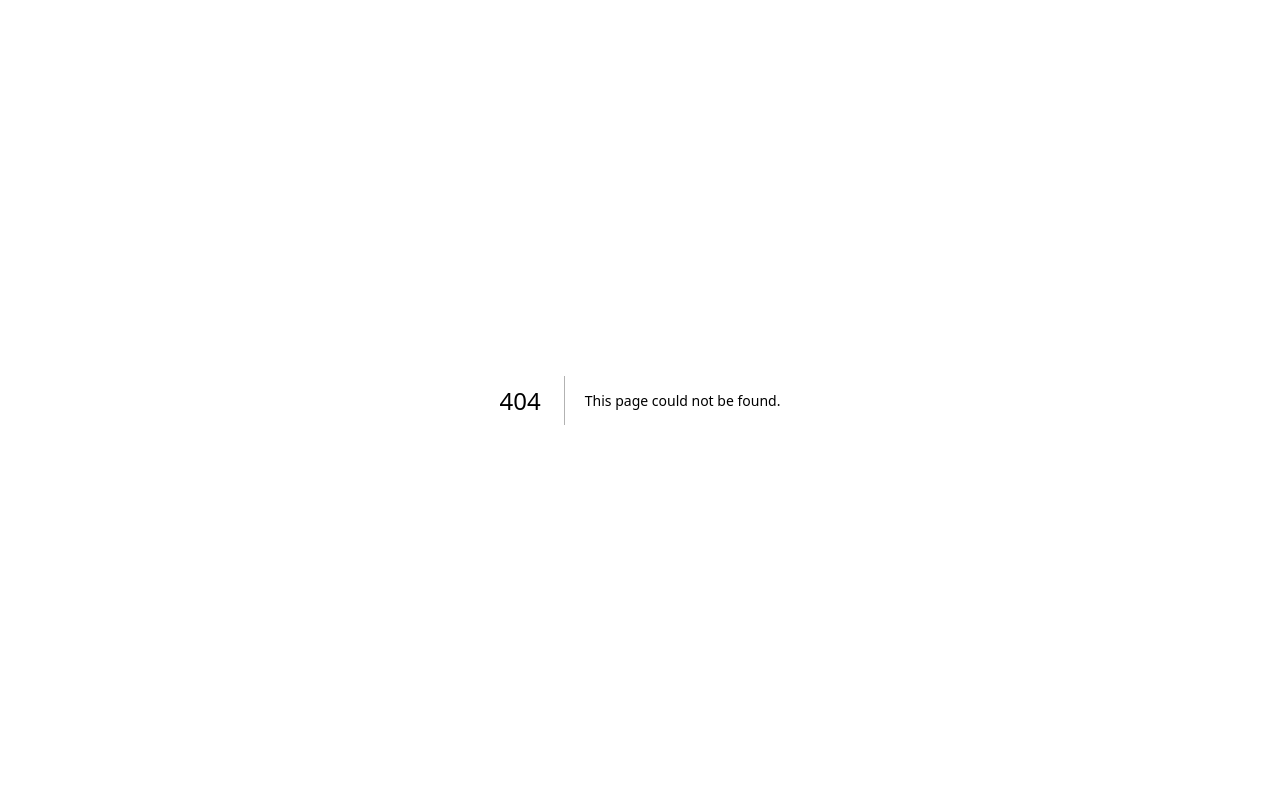
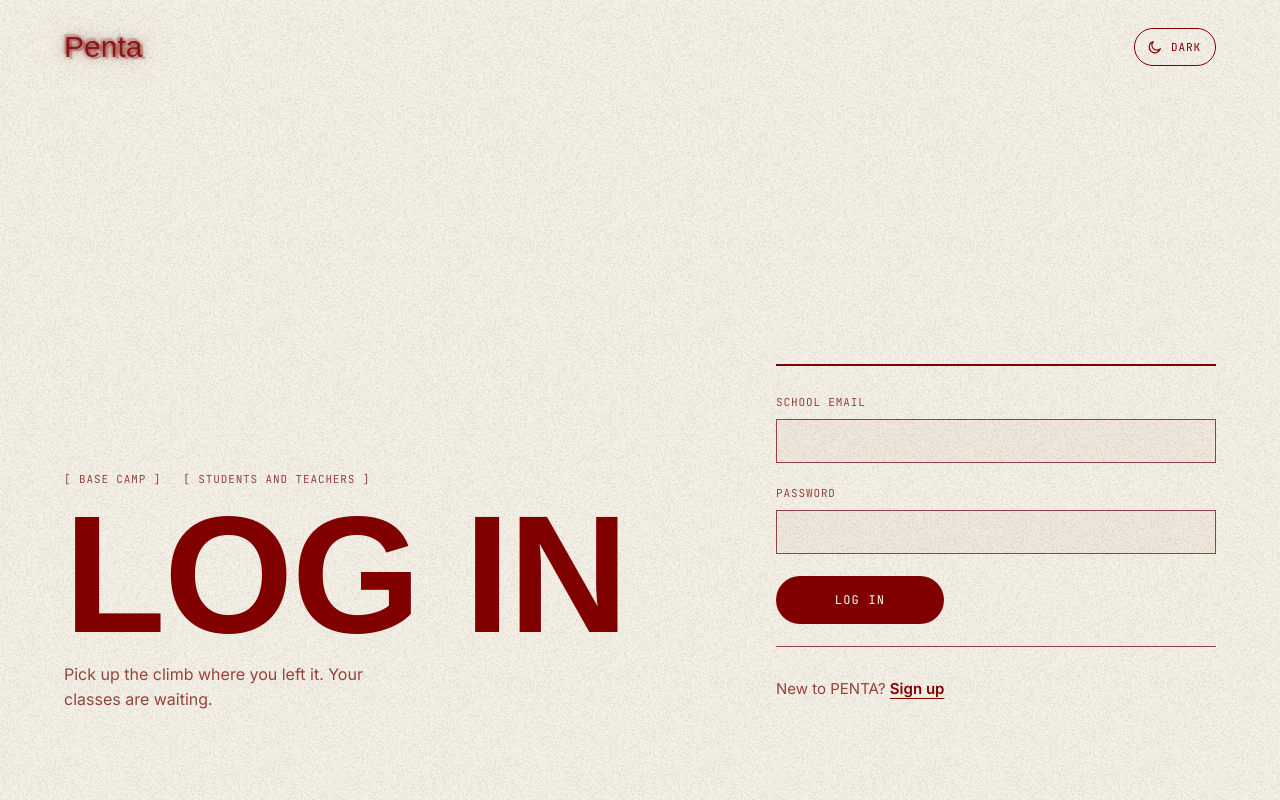
Before and after one commit to lauurnce/my-side-projects, a Next.js app in the folder penta/: page /login in a window 1280 px wide. Before the commit this address had no page. Built offline with nearby package versions, Linux system fonts and the light colour scheme; no server answers; a web font is replaced by a local one.

Commit message:
feat(auth): build the login page

```diff
--- /dev/null
+++ b/penta/src/app/login/LoginForm.tsx
@@ -0,0 +1,47 @@
+"use client";
+
+import Link from "next/link";
+import { useActionState } from "react";
+import { logIn } from "@/app/auth/actions";
+import { emptyAuthState } from "@/app/auth/schemas";
+import styles from "@/components/auth/AuthForm.module.css";
+import { Field } from "@/components/ui/Field";
+import { FilterPill } from "@/components/ui/FilterPill";
+
+export function LoginForm({ next }: { next: string }) {
+  const [state, action, pending] = useActionState(logIn, emptyAuthState);
+
+  return (
+    <form action={action} className={styles.form}>
+      <input type="hidden" name="next" value={next} />
+      <p role="alert" className={styles.message}>
+        {state.error}
+      </p>
+      <Field
+        label="School email"
+        name="email"
+        type="email"
+        autoComplete="email"
+        required
+        maxLength={254}
+        defaultValue={state.values?.email}
+        error={state.fieldErrors?.email}
+      />
+      <Field
+        label="Password"
+        name="password"
+        type="password"
+        autoComplete="current-password"
+        required
+        maxLength={72}
+        error={state.fieldErrors?.password}
+      />
+      <FilterPill type="submit" disabled={pending} className={styles.submit}>
+        {pending ? "Logging in" : "Log in"}
+      </FilterPill>
+      <p className={styles.switch}>
+        New to PENTA? <Link href="/signup">Sign up</Link>
+      </p>
+    </form>
+  );
+}
--- /dev/null
+++ b/penta/src/app/login/page.tsx
@@ -0,0 +1,21 @@
+import type { Metadata } from "next";
+import { AuthShell } from "@/components/auth/AuthShell";
+import { LoginForm } from "./LoginForm";
+
+export const metadata: Metadata = { title: "Log in · PENTA" };
+
+type LoginPageProps = { searchParams: Promise<Record<string, string | string[] | undefined>> };
+
+export default async function LoginPage({ searchParams }: LoginPageProps) {
+  const { next } = await searchParams;
+
+  return (
+    <AuthShell
+      title="Log in"
+      labels={["Base camp", "Students and teachers"]}
+      lead="Pick up the climb where you left it. Your classes are waiting."
+    >
+      <LoginForm next={typeof next === "string" ? next : ""} />
+    </AuthShell>
+  );
+}
```
